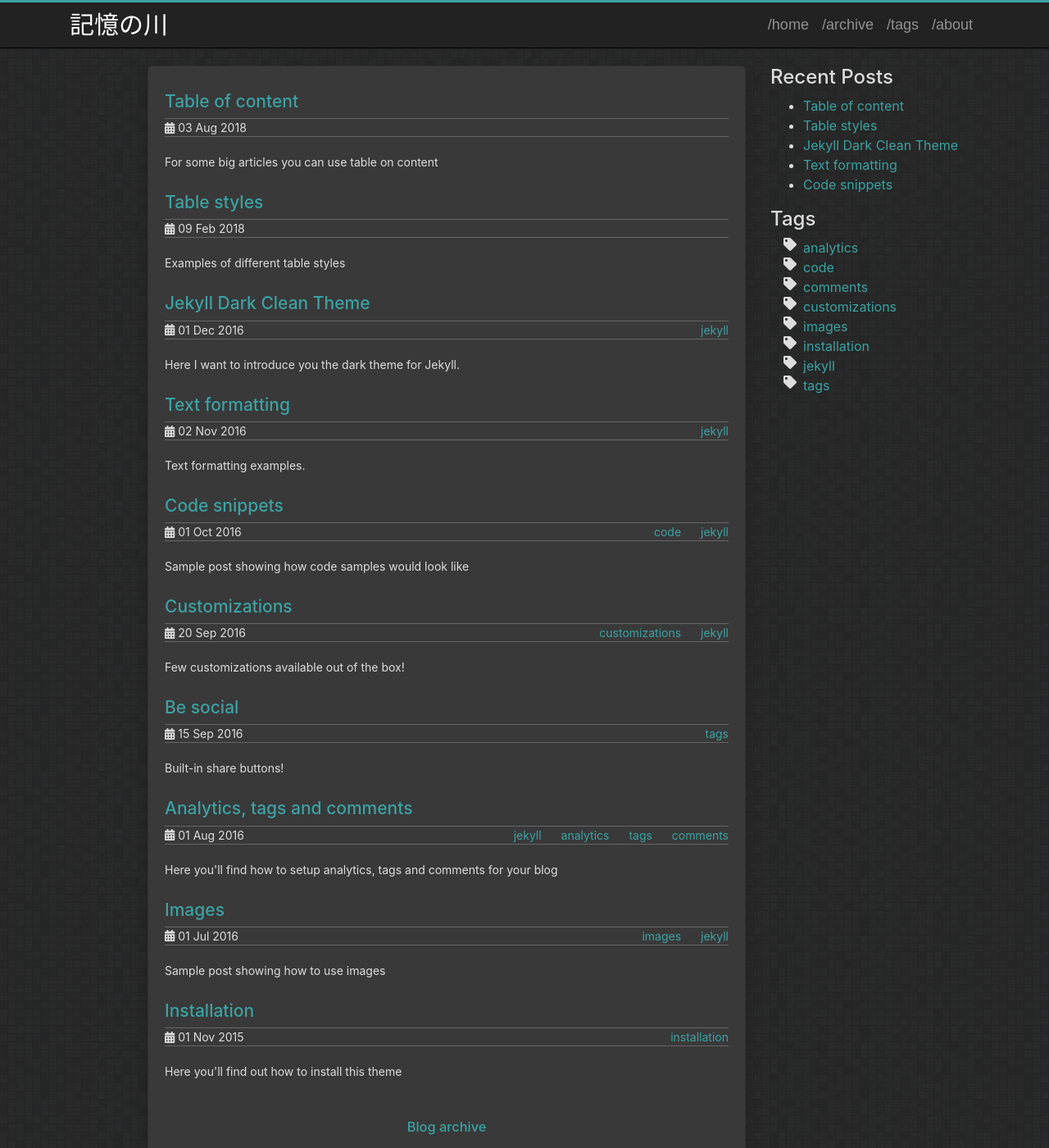
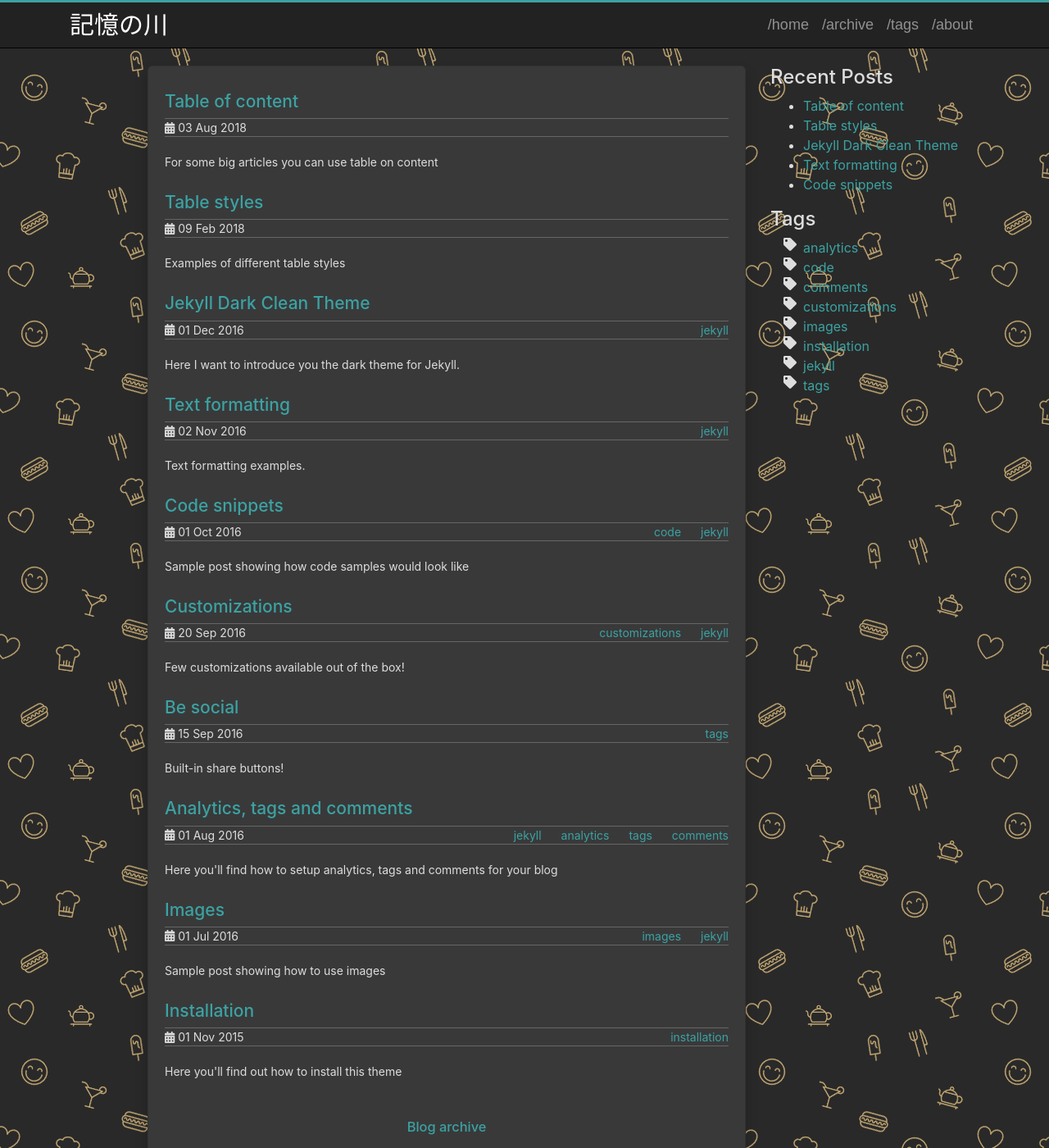
Before and after one commit to sanjuroku/sanjuroku.github.io, a Jekyll site: the page built from index.html, in a window 1280 px wide and 1400 px high. Shown: the whole window at 82% size. Built offline with Jekyll 4.4.1, drawn with Linux system fonts in a browser that asks for light colours.

Commit message:
Update theme.scss

```diff
--- a/assets/css/theme.scss
+++ b/assets/css/theme.scss
@@ -31,7 +31,7 @@ $footer-background-color: #292c2f;
 $note-color: #87CEFA;
 $warning-color: #ffff00;
 // use this or pick any from /css/pics/background folder or from transparenttextures.com
-$background-pattern: 'random-grey-variations.png';
+$background-pattern: 'food.png';
 
 //********************************************************
 //                  Common styles
```
